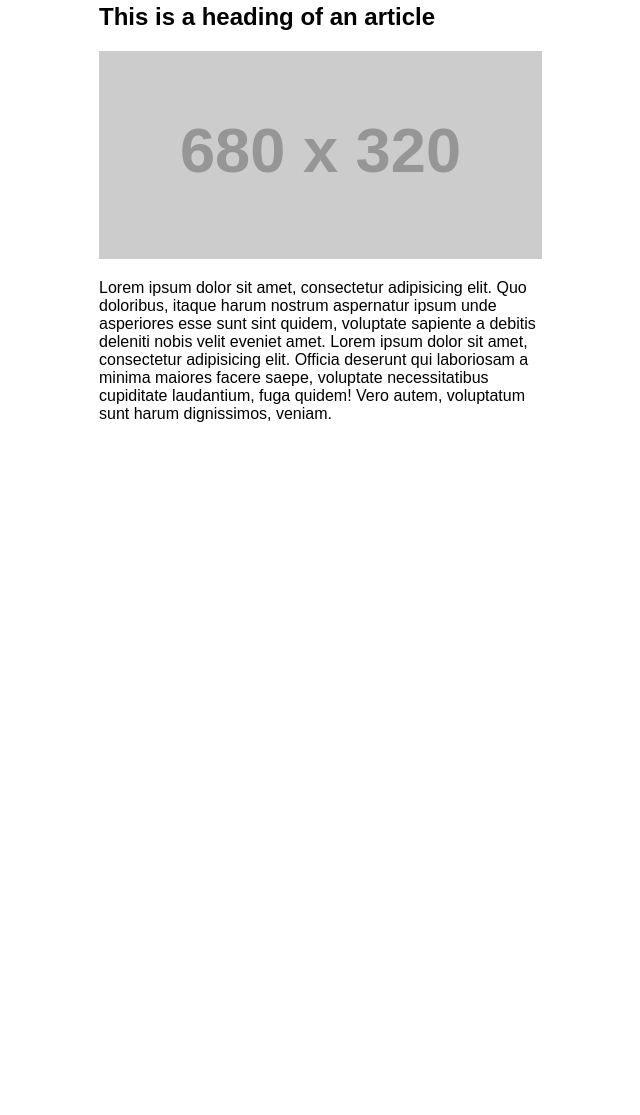
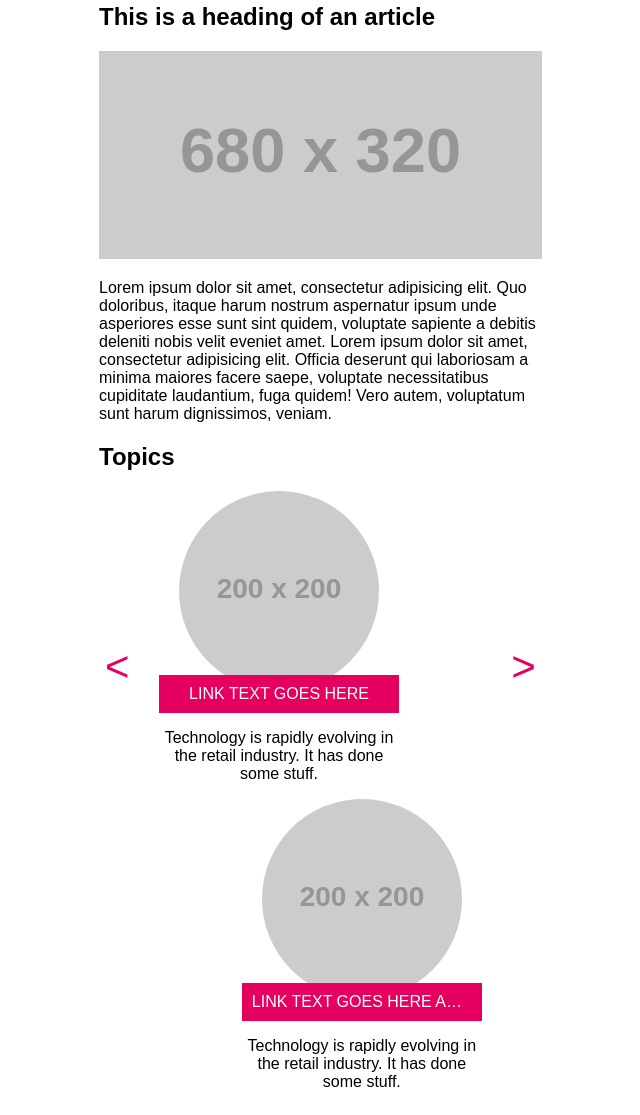
Before and after one commit to 16WDWE02/register-remake, a plain HTML site: page index.html in a window 1280 px wide. Shown: the part 2821-3936 px from the top of the page, without its empty margins (189-829 px from the left). Before the commit the page ends 3260 px from the top, so only its background shows below. Drawn offline with Linux system fonts and the light colour scheme; placeholder pictures from the web are drawn by us.

Commit message:
Added special circle article

```diff
--- a/css/styles.css
+++ b/css/styles.css
@@ -65,3 +65,65 @@ hr {
 article img {
 	max-width: 100%;
 }
+
+.related div {
+	width: 240px;
+	text-align: center;
+}
+
+.related:after {
+	content: '';
+	display: block;
+	clear: both;
+}
+
+.related div:nth-of-type(1) {
+	float: left;
+	margin-left: 60px;
+}
+
+.related div:nth-of-type(2) {
+	float: right;
+	margin-right: 60px;
+}
+
+.related img {
+	border-radius: 50%;
+}
+
+.related div a {
+	background-color: #e5005f;
+	display: block;
+	padding: 10px;
+	color: white;
+	text-transform: uppercase;
+	text-decoration: none;
+	margin-top: -20px;
+	position: relative;
+	white-space: nowrap;
+	overflow: hidden;
+	text-overflow: ellipsis;
+}
+
+#scroll-left,
+#scroll-right {
+	font-size: 42px;
+	border: none;
+	background-color: transparent;
+	cursor: pointer;
+	color: #e5005f;
+	position: absolute;
+	top: 30%;
+}
+
+#scroll-left {
+	left: 0;
+}
+
+#scroll-right {
+	right: 0;
+}
+
+.related {
+	position: relative;
+}
--- a/index.html
+++ b/index.html
@@ -91,6 +91,25 @@
 				Lorem ipsum dolor sit amet, consectetur adipisicing elit. Officia deserunt qui laboriosam a minima maiores facere saepe, voluptate necessitatibus cupiditate laudantium, fuga quidem! Vero autem, voluptatum sunt harum dignissimos, veniam.</p>
 			</article>
 
+			<article class="related">
+				<h1>Topics</h1>
+
+				<div>
+					<img src="http://placehold.it/200x200" alt="">
+					<a href="#">Link text goes here</a>
+					<p>Technology is rapidly evolving in the retail industry. It has done some stuff.</p>
+				</div>
+
+				<div>
+					<img src="http://placehold.it/200x200" alt="">
+					<a href="#">Link text goes here and maybe some more information</a>
+					<p>Technology is rapidly evolving in the retail industry. It has done some stuff.</p>
+				</div>
+
+				<button id="scroll-left">&lt;</button>
+				<button id="scroll-right">&gt;</button>
+			</article>
+
 		</main>
 
 
```
